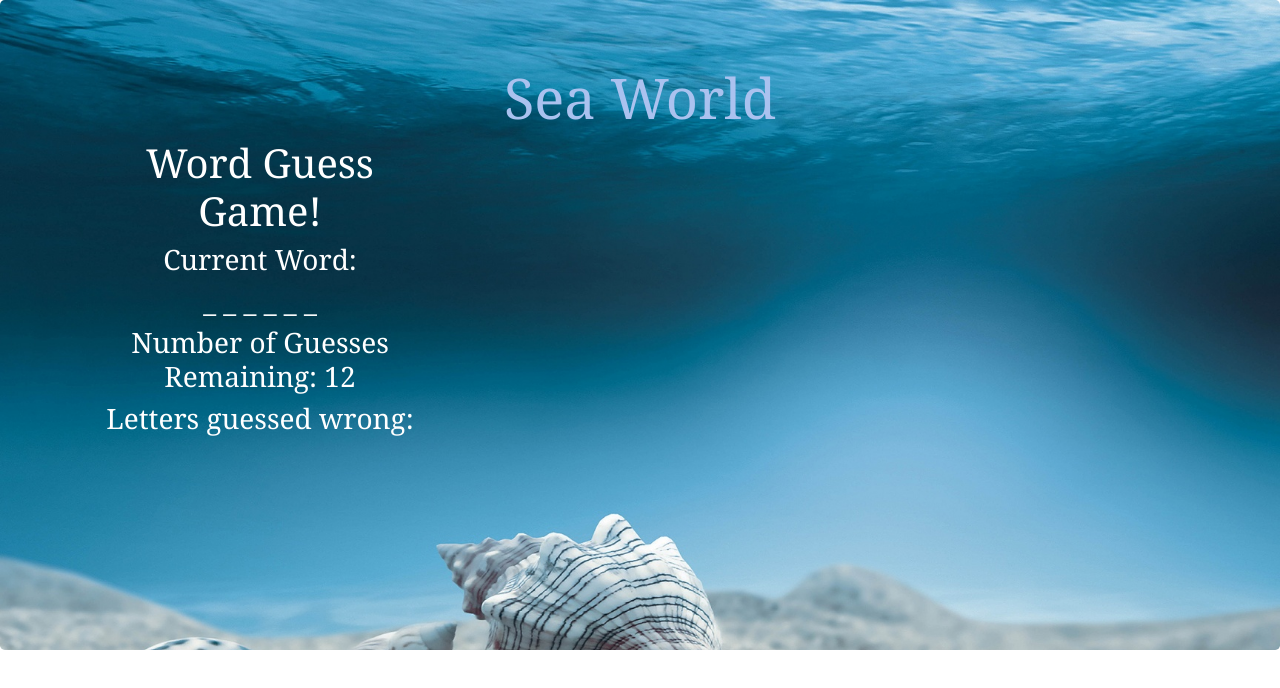
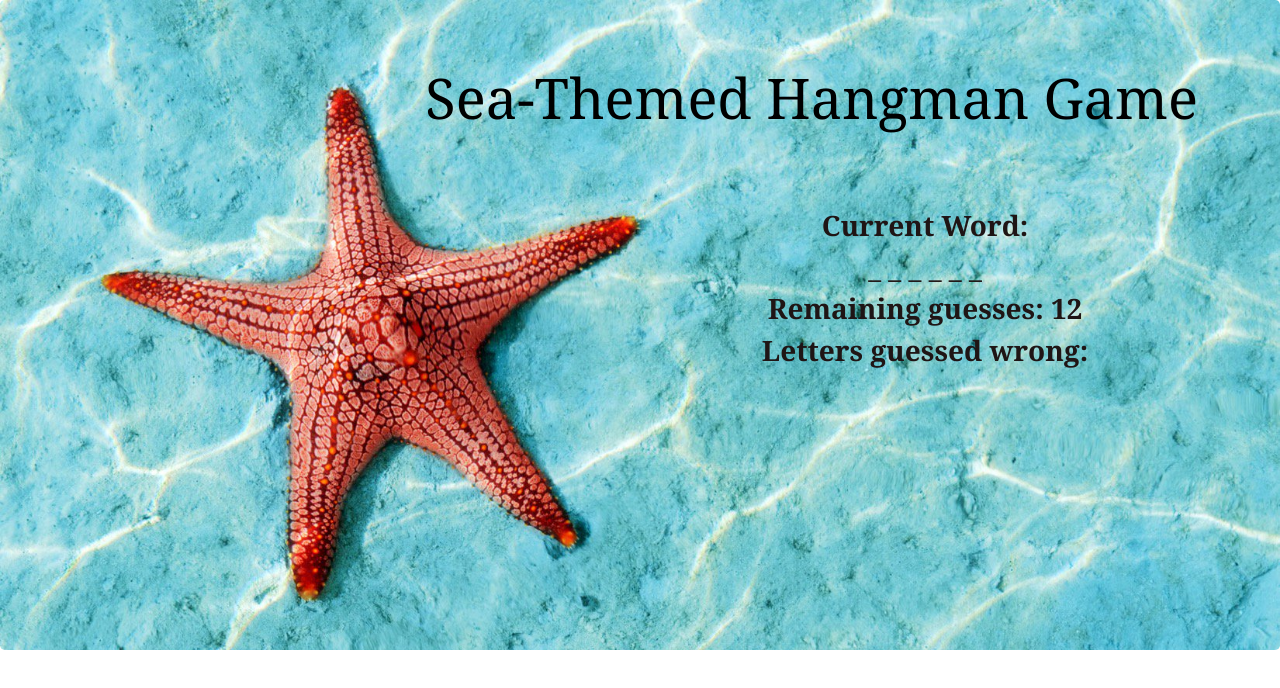
Before and after one commit to alla-akiyeva/Word-Guess-Game, a plain HTML site: page index.html in a window 1280 px wide. Drawn offline with nearby package versions, Linux system fonts and the light colour scheme.

Commit message:
fixed a bug, updated styling

```diff
--- a/assets/css/style.css
+++ b/assets/css/style.css
@@ -6,19 +6,28 @@
       font-family: Arial, "Helvetica Neue", Helvetica, sans-serif;
       font-size: 18px;
       line-height: 34px;
-      color: #980909;
       background-attachment: scroll;
   }
   .jumbotron {
-    background-image: url("../images/underwater.jpg");
+    background-image: url("../images/sea-star.jpg");
     background-attachment: fixed;
     background-size: cover;
     text-align: center;
-    color: rgb(170, 194, 239);
+    color: black;
     font-family:Georgia, 'Times New Roman', Times, serif;
     height: 650px;
   }
 
   .col-lg-4 {
-    color: rgb(255, 255, 255);
+    color: rgb(31, 21, 21);
+    margin-top: 70px;
   }
+
+  .display-4 {
+    text-align: right;
+    padding-right: 50px
+  }
+
+.text {
+  font-weight: bold;
+}
--- a/assets/javascript/game.js
+++ b/assets/javascript/game.js
@@ -53,7 +53,7 @@
         blankArray[j] = letterGuessed;
         wordChosenText.textContent = blankArray.join(" ");
         guessesRemaining--;
-        guessesText.textContent = "Number of Guesses Remaining: " + guessesRemaining;
+        guessesText.textContent = "Remaining guesses: " + guessesRemaining;
     }
 }
     if (blankArray[j] !== letterGuessed && blankArray.includes(letterGuessed)===false) {
@@ -61,10 +61,11 @@
         guessesRemaining--;
 
         wrongGuessesText.textContent = "Letters guessed wrong: " + wrongGuesses.join(" ");
-        guessesText.textContent = "Number of Guesses Remaining: " + guessesRemaining;
+        guessesText.textContent = "Remaining guesses: " + guessesRemaining;
        }
        if (guessesRemaining === 0) {
                alert("You lost!");
+               location.reload()
        }
        if (blankArray.includes("_")===false) {
                alert("You won!!! The word is " + wordChosen);
--- a/index.html
+++ b/index.html
@@ -9,15 +9,16 @@
 
 <body>
 <div class="jumbotron">
-    <h1 class="display-4">Sea World</h1>
+    <h2 class="display-4">Sea-Themed Hangman Game</h2>
         <div class="container">
             <div class="row">
-                <div class="col-lg-4">
-                    <h1>Word Guess Game!</h1>
-                    <h3 id="current-word-text">Current Word:  </h3>
-                    <h3 id="word-place-holder"> </h3>
-                    <h3 id="guesses-text">Number of Guesses Remaining: 12</h3>
-                    <h3 id="wrong-guesses">Letters guessed wrong: </h3>
+                <div class="col-lg-4 offset-7">
+                    <div id="textbox">
+                    <h3 id="current-word-text" style="font-weight: bold">Current Word:  </h3>
+                    <h3 id="word-place-holder" style="font-weight: bold"> </h3>
+                    <h3 id="guesses-text" style="font-weight: bold">Remaining guesses: 12</h3>
+                    <h3 id="wrong-guesses" style="font-weight: bold">Letters guessed wrong: </h3>
+                    </div>
                 </div>
                 <div class="col-lg-8">
                 </div>
```
Also changed, not shown: assets/css/reset.css (deleted), assets/images/sea-star.jpg (added), 2 other files.
